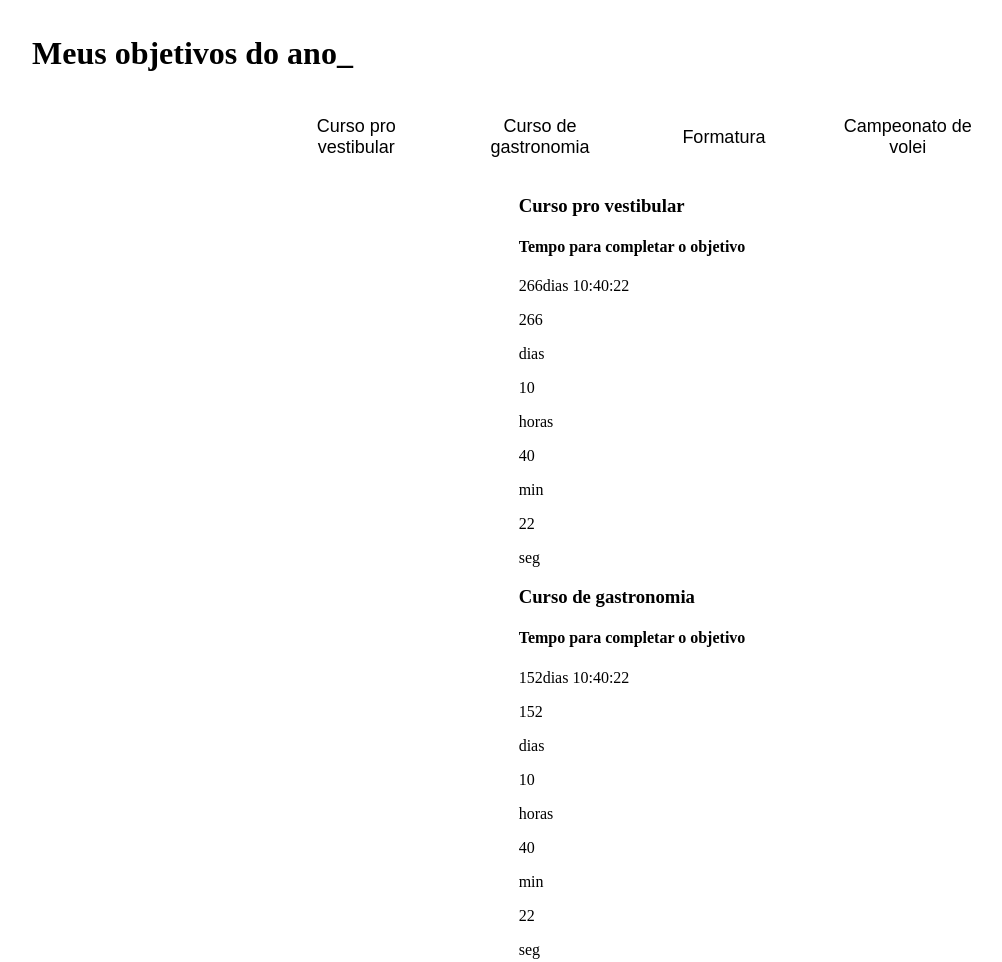
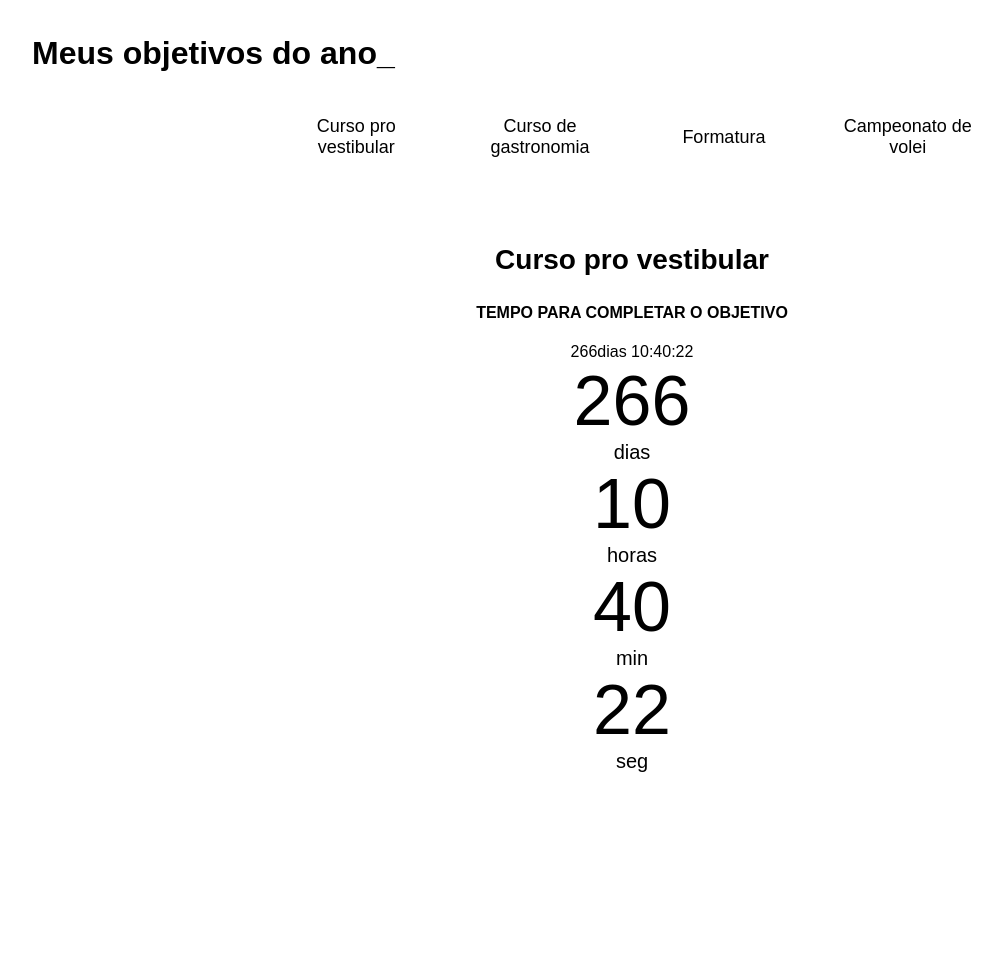
Before and after one commit to min0liveira/projeto-1, a plain HTML site: page index.html in a window 1280 px wide. Shown: the top 962 px of the page, without its empty margins (8-1010 px from the left). After the commit the page ends 821 px from the top, so only its background shows below. Drawn offline with Linux system fonts and the light colour scheme.

Commit message:
Update style.css

```diff
--- a/style.css
+++ b/style.css
@@ -1,20 +1,18 @@
+@import url('https://fonts.googleapis.com/css2?family=Merriweather:ital,wght@0,300;0,400;0,700;0,900;1,300;1,400;1,700;1,900&display=swap')
 :root{
         --cor-de-fundo: #EABBF4;
         --rosa :#EB8AE1;
         --verde :#7EE3D7;
         --verde :#9CF7FD;
-        --verde :#5EB4AE;
-        --verde :#51FFF5;
-        --roxo :#9665D3;
-        --roxo :#8008B8;
-        --lilas :#D6A3FF;
-        --lilas :#B28EFF;
-        --lilas :#CE93FC;
-        --lilas :#CD91FC;
+         --botao-ativo: #3A375E;
+    --botao-inativo: rgba(164, 23, 137, 0.5);
+    --texto-fundo: rgba(32, 40, 251, 0.2);
+}
 
-
-
-
+body {
+  background-color: var(--cor-de-fundo);
+  color: var(--branco);
+  font-family: "Merriweather", sans-serif;
 }
      .conteudo-principal {
         display: flex;
@@ -31,19 +29,12 @@
         font-size: 32px;
     }
 
+.titulo-principal span {
+    color: var(--verde);
+}
 
-    .botao{
-        font-family: "Crakra Petch", sans-serif;
-        background-color: var(--botao-inativo);
-        color: var(--branco);
-        display: flex;
-        justify-content: center;
-        padding: 1em;
-        font-size: 18px;
-        align-items: center;
-    }
     .botao {
-        font-family: "Crakra Petch", sans-serif;
+        font-family: "Merriweather", sans-serif;
         background-color: var(--botao-inativo);
         color: var(--branco);
         display: flex;
@@ -57,18 +48,62 @@
         border-right: 2px solid var(--botao-ativo);
         border-top: none;
     }
+   .botao:first-child {
+    border-radius: 40px 40px 0 0;
+}
+
 .botoes {
     display: block;
 }
+botao.ativo{
+background-color: var(--botao-ativo);
+border-bottom: 4px solid var(--branco);
+}
 
-    @media screen and (min-width: 768px) {
-        .botoes {
-            display: flex;
+.abas-textos{
+    background-color: var(--texto-fundo);
+    padding: 40px;
+    border-radius: 0 0 40px 40px;
 }
+.aba-conteudo.ativo{
+    display: block;
 }
-    .botao:first-child {
-        border-radius: 40px 40px 0 0;
+.aba-conteudo{
+    display: none;
 }
+.aba-conteudo-titulo-principal{
+    font-size: 28px;
+    text-align: center;
+   }
+.aba-conteudo-titulo-secundario{
+    text-align: center;
+    color: var(--verde);
+    text-transform: uppercase;
+}
+
+.contador{
+    display:flex;
+    justify-content: center;
+     flex-wrap: wrap;
+}
+.contador-digito{
+    padding: 0 16px;
+    text-align: center;
+     min-width: 100px;
+}
+
+.contador-digito-numero{
+    font-size: 70px;
+    margin: 0;
+}
+
+.contador-digito-texto{
+    color: var(--verde);
+    font-size: 20px;
+    margin: 0;
+}
+
+
 @media screen and (min-width: 768px) {
     .botoes {
         display: flex;
@@ -82,8 +117,3 @@
         border-radius: 0 40px 0 0;
     }
 }
-
-    .ativo{
-        background-color: var(--botao-ativo);
-        border-bottom: 4px solid var(--lilas;
-        }
```
Lines whose indentation alone changed are shown as unchanged.
